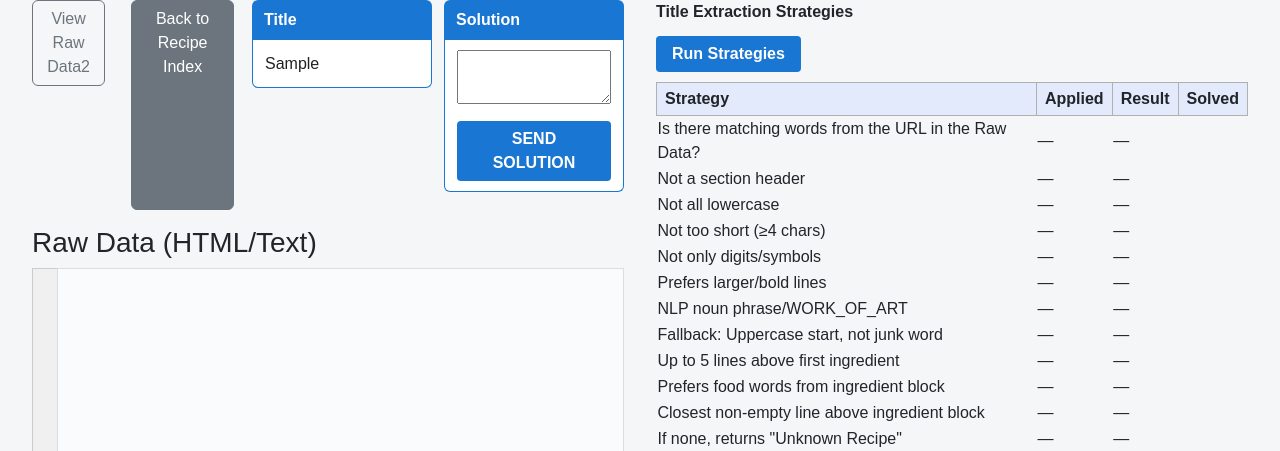
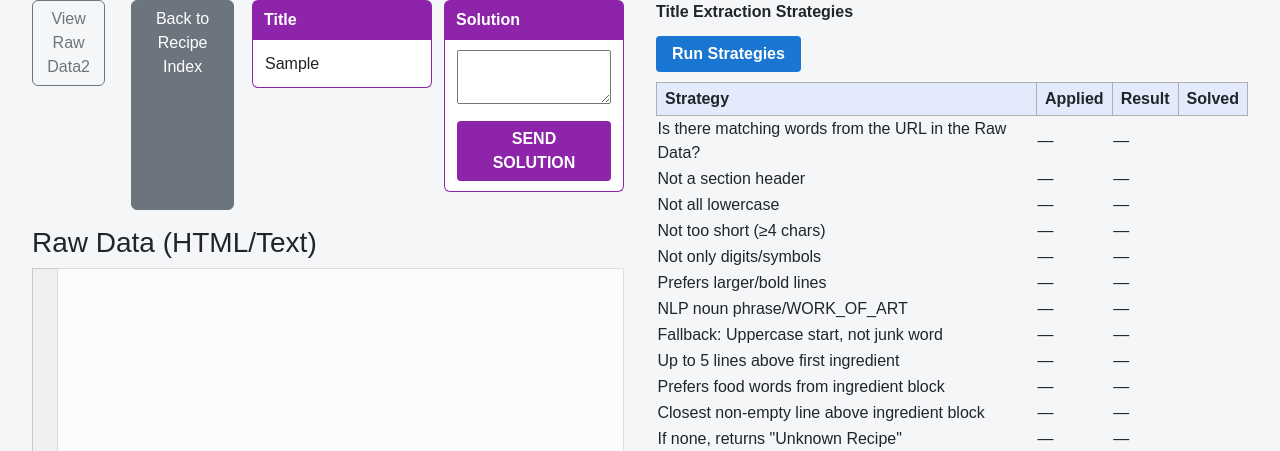
Before and after one commit to WHS-DTECH/FOOORMINVENTORY, a Flask app: template templates/debug_title.html in a window 1280 px wide. Shown: the part 43-494 px from the top of the page. Run offline with Flask 3, Linux system fonts and the light colour scheme; the template is opened without the code that fills it: most values are stand-ins (such as "Sample title", 1, 10 or a date in 2020).

Commit message:
UI: Change grey to purple for Title and Solution blocks in debug_title.html

```diff
--- a/templates/debug_title.html
+++ b/templates/debug_title.html
@@ -9,16 +9,16 @@
 			<a href="{{ url_for('recipe_book.recbk') }}" class="btn btn-secondary" style="font-size:1em; margin-left: 8px;">Back to Recipe Index</a>
 			<div style="display: flex; gap: 12px;">
                    <div style="min-width: 180px;">
-					<div id="titleBlockHeader" style="background: #1976d2; color: #fff; font-weight: bold; padding: 8px 12px; border-radius: 6px 6px 0 0; margin-bottom: 0;">Title</div>
-					<div id="titleBlockBox" style="border: 1px solid #1976d2; border-top: none; border-radius: 0 0 6px 6px; padding: 10px 12px 10px 12px; margin-bottom: 18px; font-size: 1em; background: #fff; color: #222; min-height: 48px; display: flex; align-items: center;">
+                       <div id="titleBlockHeader" style="background: #8e24aa; color: #fff; font-weight: bold; padding: 8px 12px; border-radius: 6px 6px 0 0; margin-bottom: 0;">Title</div>
+                       <div id="titleBlockBox" style="border: 1px solid #8e24aa; border-top: none; border-radius: 0 0 6px 6px; padding: 10px 12px 10px 12px; margin-bottom: 18px; font-size: 1em; background: #fff; color: #222; min-height: 48px; display: flex; align-items: center;">
                            <span id="titleBlockText">{{ best_guess or raw_title or '(No title found)' }}</span>
                        </div>
                    </div>
                    <div style="min-width: 180px;">
-					<div style="background: #1976d2; color: #fff; font-weight: bold; padding: 8px 12px; border-radius: 6px 6px 0 0; margin-bottom: 0;">Solution</div>
-					<div id="solutionBox" style="border: 1px solid #1976d2; border-top: none; border-radius: 0 0 6px 6px; padding: 10px 12px 10px 12px; margin-bottom: 18px; font-size: 1em; background: #fff; color: #222; min-height: 48px;">
+                       <div style="background: #8e24aa; color: #fff; font-weight: bold; padding: 8px 12px; border-radius: 6px 6px 0 0; margin-bottom: 0;">Solution</div>
+                       <div id="solutionBox" style="border: 1px solid #8e24aa; border-top: none; border-radius: 0 0 6px 6px; padding: 10px 12px 10px 12px; margin-bottom: 18px; font-size: 1em; background: #fff; color: #222; min-height: 48px;">
                            <textarea id="solutionInput" style="width: 100%; min-height: 40px; resize: vertical; font-size: 1em;"></textarea>
-						<button id="sendSolutionBtn" style="margin-top: 10px; background: #1976d2; color: #fff; border: none; border-radius: 4px; padding: 6px 16px; font-weight: bold; cursor: pointer;">SEND SOLUTION</button>
+                           <button id="sendSolutionBtn" style="margin-top: 10px; background: #8e24aa; color: #fff; border: none; border-radius: 4px; padding: 6px 16px; font-weight: bold; cursor: pointer;">SEND SOLUTION</button>
                        </div>
                    </div>
 			</div>
```
Lines whose indentation alone changed are shown as unchanged.
